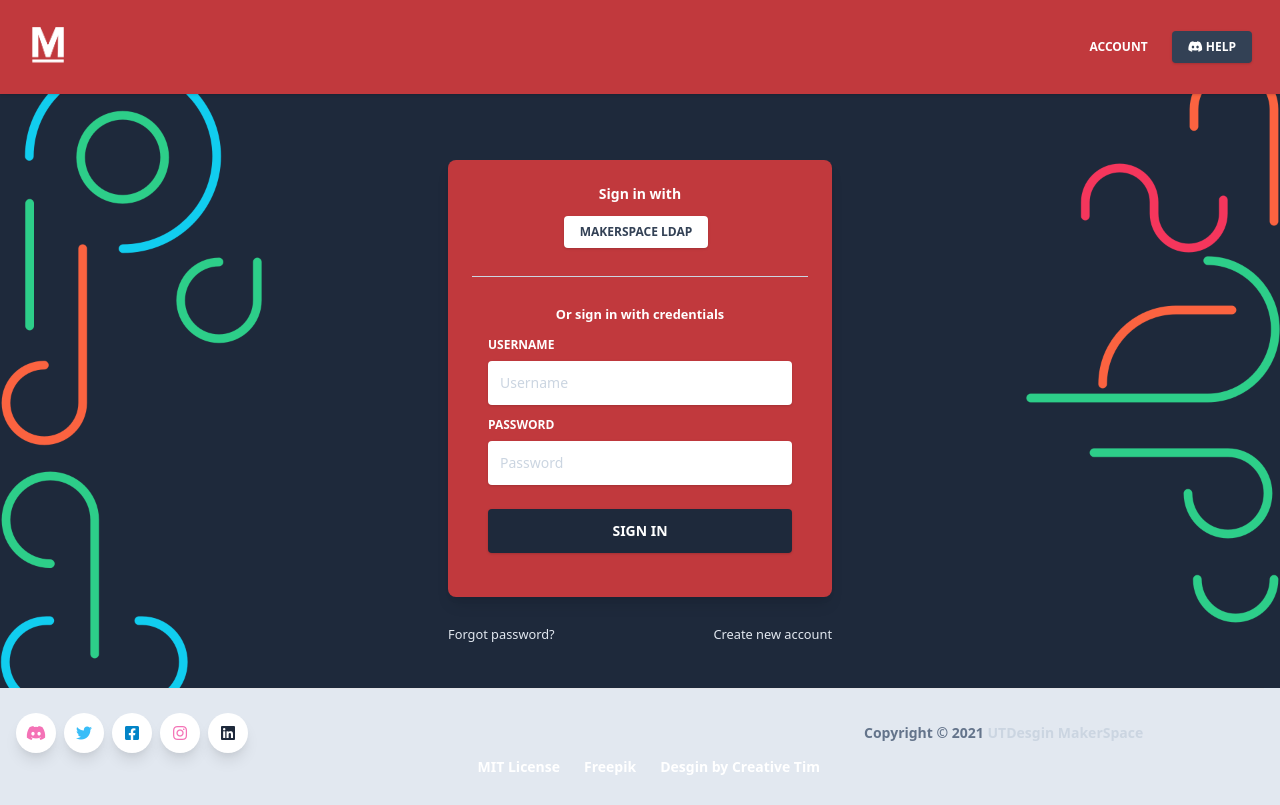
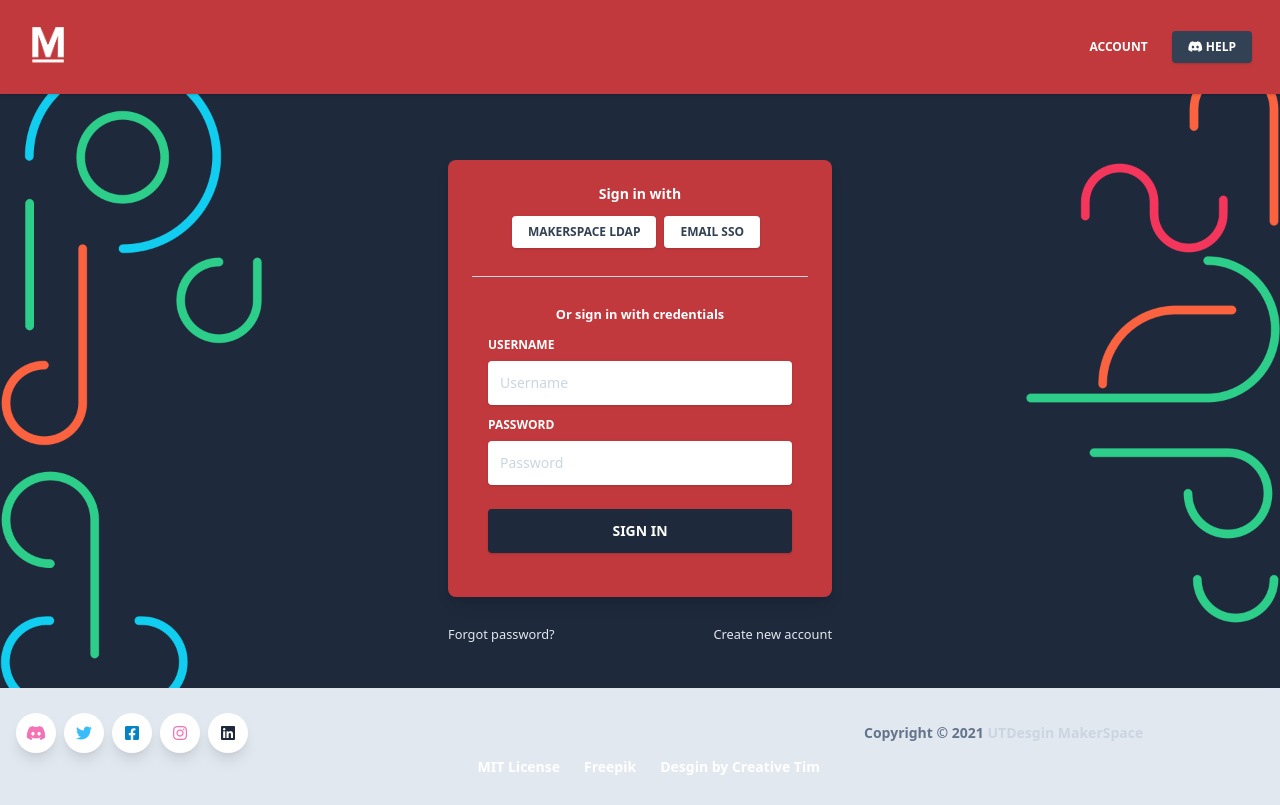
Before and after one commit to OctoPipeline/OctoPipeline, a Next.js app: page /auth/login in a window 1280 px wide. Built offline with nearby package versions, Linux system fonts and the light colour scheme.

Commit message:
chore: added button for email sso
re #3

```diff
--- a/pages/auth/login.tsx
+++ b/pages/auth/login.tsx
@@ -22,6 +22,12 @@ export default function Login() {
                     type="button"
                   >
                     MakerSpace LDAP
+                  </button>
+                  <button
+                    className="bg-white active:bg-blueGray-50 text-blueGray-700 font-normal px-4 py-2 rounded outline-none focus:outline-none mr-2 mb-1 uppercase shadow hover:shadow-md inline-flex items-center font-bold text-xs ease-linear transition-all duration-150"
+                    type="button"
+                  >
+                    Email SSO
                   </button>
                 </div>
                 <hr className="mt-6 border-b-1 border-blueGray-300" />
```
